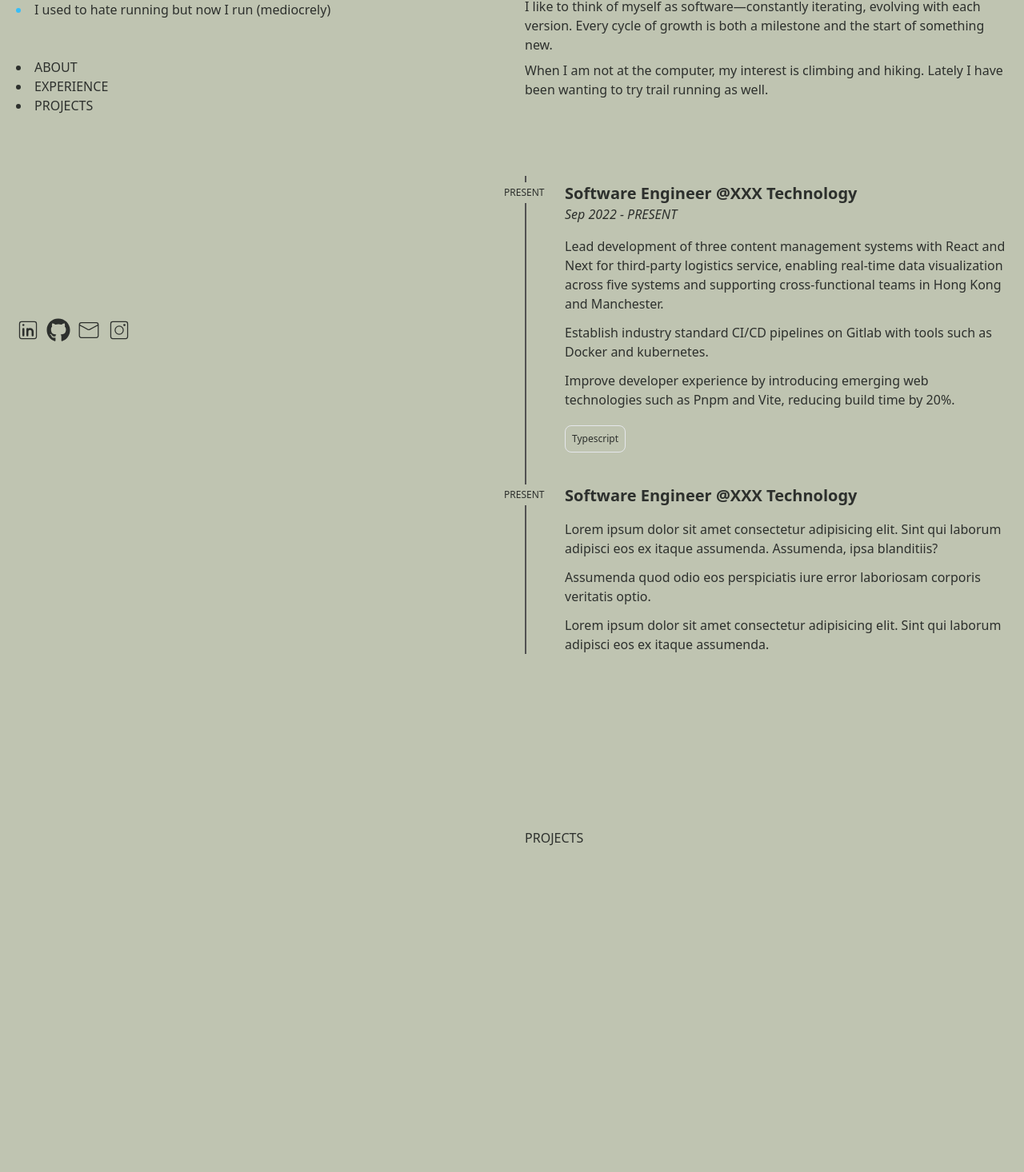
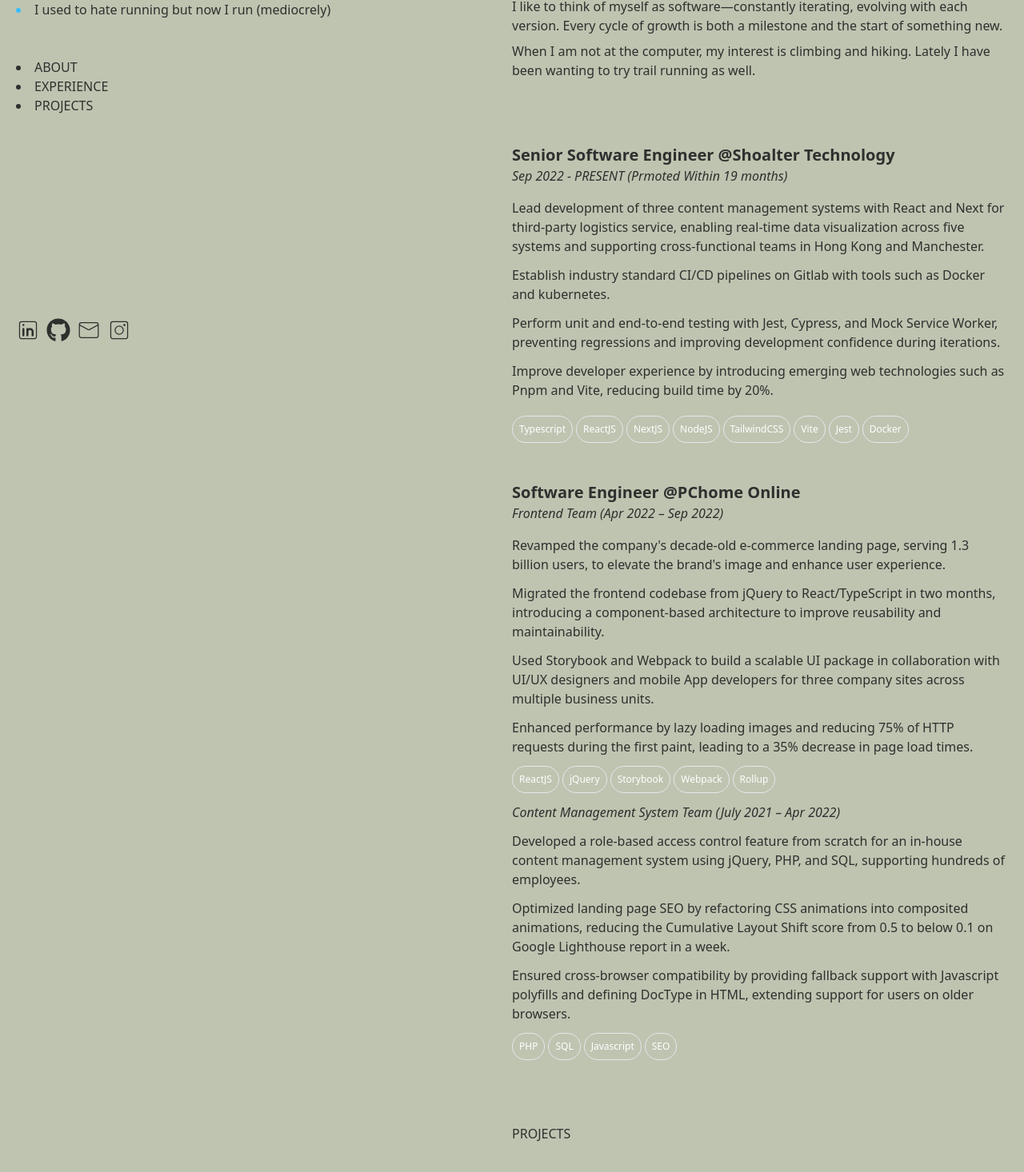
Before and after one commit to JCEleanor/chiujingchun, a Next.js app: page / in a window 1280 px wide. Shown: the part 340-1806 px from the top of the page at 80% size. Built offline with nearby package versions, Linux system fonts and the light colour scheme.

Commit message:
fix css & update work experience

```diff
--- a/src/app/page.tsx
+++ b/src/app/page.tsx
@@ -8,12 +8,8 @@
 export default function Home() {
   const [hoverText, setHoverText] = useState<null | string>(null);
   return (
-    <div className="grid grid-cols-2 gap-8">
-      <div
-        // FIXME: position not sticky
-        className="flex flex-col justify-between sticky top-[8rem] h-[80vh]"
-        // style={{ borderRight: "1px solid rgb(128, 128, 128, .2)" }}
-      >
+    <div>
+      <div className="flex flex-col justify-between top-[8rem] h-[80vh] fixed">
         <header>
           <div className="flex gap-6">
             <div className="rounded-full w-[60px] h-[60px] overflow-hidden">
@@ -34,7 +30,6 @@
               </h2>
             </div>
           </div>
-
           <p className="mt-12">Quick facts about me:</p>
           <ul
             role="list"
@@ -58,7 +53,6 @@
             <li>Currently exploring CS fundamentals through CS50</li>
             <li>I used to hate running but now I run (mediocrely)</li>
           </ul>
-
           <nav className="mt-12 ml-auto">
             <a href="#ABOUT">
               <li>ABOUT</li>
@@ -145,7 +139,7 @@
         </div>
       </div>
 
-      <main className="pt-20">
+      <main className="pt-20 ml-[50%]">
         <section id="ABOUT" className="scroll-mt-32">
           <p className="mb-2">
             Rewind to 2020, amidst the chaotic pandemic, I made a pivotal
@@ -187,76 +181,132 @@
           </p>
         </section>
 
-        <section
-          className="h-[90vh] mt-24 scroll-mt-32 relative"
-          id="EXPERIENCE"
-        >
-          <div className="border-l-2 border-neutral-600 pt-2 relative">
-            {/* Present Position */}
-            <div className="flex items-center ml-8 mb-10 relative">
-              <div className="absolute py-1 bg-[#BFC4B1] top-0 left-[-60px] text-[12px] w-[59px] break-words">
-                PRESENT
-              </div>
-              <div className=""></div>
-              <div className="ml-4">
+        <section className="mt-20 scroll-mt-32" id="EXPERIENCE">
+          {/* second experience */}
+          <div>
+            {/* <div className="ml-4"> */}
             <h3 className="text-xl font-semibold">
-                  Software Engineer @XXX Technology
+              Senior Software Engineer @Shoalter Technology
             </h3>
-                <h6 className="font-thin italic">Sep 2022 - PRESENT</h6>
+            <h6 className="font-thin italic">
+              Sep 2022 - PRESENT (Prmoted Within 19 months)
+            </h6>
             <div className="mt-4 space-y-3">
               <p>
-                    Lead development of three content management systems with
-                    React and Next for third-party logistics service, enabling
-                    real-time data visualization across five systems and
-                    supporting cross-functional teams in Hong Kong and
-                    Manchester.
+                Lead development of three content management systems with React
+                and Next for third-party logistics service, enabling real-time
+                data visualization across five systems and supporting
+                cross-functional teams in Hong Kong and Manchester.
               </p>
               <p>
-                    Establish industry standard CI/CD pipelines on Gitlab with
-                    tools such as Docker and kubernetes.
+                Establish industry standard CI/CD pipelines on Gitlab with tools
+                such as Docker and kubernetes.
+              </p>
+              <p>
+                Perform unit and end-to-end testing with Jest, Cypress, and Mock
+                Service Worker, preventing regressions and improving development
+                confidence during iterations.
               </p>
               <p>
                 Improve developer experience by introducing emerging web
-                    technologies such as Pnpm and Vite, reducing build time by
-                    20%.
+                technologies such as Pnpm and Vite, reducing build time by 20%.
               </p>
             </div>
-                <div className="mt-5">
-                  <div className="inline-block p-2 border text-xs rounded-lg">
-                    Typescript
+            <div className="mt-5 flex gap-1">
+              {[
+                "Typescript",
+                "ReactJS",
+                "NextJS",
+                "NodeJS",
+                "TailwindCSS",
+                "Vite",
+                "Jest",
+                "Docker",
+              ].map((skill) => (
+                <div
+                  key={skill}
+                  className="p-2 border text-xs rounded-full text-white"
+                >
+                  {skill}
+                </div>
+              ))}
             </div>
           </div>
-              </div>
-            </div>
-            <div className="flex items-center ml-8 mb-10 relative">
-              <div className="absolute py-1 bg-[#BFC4B1] top-0 left-[-60px] text-[12px] w-[55px] break-words">
-                PRESENT
-              </div>
-              <div className="ml-4">
+          {/* first experience */}
+          <div className="mt-12">
             <h3 className="text-xl font-semibold">
-                  Software Engineer @XXX Technology
+              Software Engineer @PChome Online
             </h3>
+            <h6 className="font-thin italic">
+              Frontend Team (Apr 2022 – Sep 2022)
+            </h6>
             <div className="mt-4 space-y-3">
               <p>
-                    Lorem ipsum dolor sit amet consectetur adipisicing elit.
-                    Sint qui laborum adipisci eos ex itaque assumenda.
-                    Assumenda, ipsa blanditiis?
+                Revamped the company&apos;s decade-old e-commerce landing page,
+                serving 1.3 billion users, to elevate the brand&apos;s image and
+                enhance user experience.
               </p>
               <p>
-                    Assumenda quod odio eos perspiciatis iure error laboriosam
-                    corporis veritatis optio.
+                Migrated the frontend codebase from jQuery to React/TypeScript
+                in two months, introducing a component-based architecture to
+                improve reusability and maintainability.
               </p>
               <p>
-                    Lorem ipsum dolor sit amet consectetur adipisicing elit.
-                    Sint qui laborum adipisci eos ex itaque assumenda.
+                Used Storybook and Webpack to build a scalable UI package in
+                collaboration with UI/UX designers and mobile App developers for
+                three company sites across multiple business units.
               </p>
+              <p>
+                Enhanced performance by lazy loading images and reducing 75% of
+                HTTP requests during the first paint, leading to a 35% decrease
+                in page load times.
+              </p>
+              <div className="mt-5 flex gap-1">
+                {["ReactJS", "jQuery", "Storybook", "Webpack", "Rollup"].map(
+                  (skill) => (
+                    <div
+                      key={skill}
+                      className="p-2 border text-xs rounded-full text-white"
+                    >
+                      {skill}
                     </div>
+                  )
+                )}
+              </div>
+              <h6 className="font-thin italic">
+                Content Management System Team (July 2021 – Apr 2022)
+              </h6>
+              <p>
+                Developed a role-based access control feature from scratch for
+                an in-house content management system using jQuery, PHP, and
+                SQL, supporting hundreds of employees.
+              </p>
+              <p>
+                Optimized landing page SEO by refactoring CSS animations into
+                composited animations, reducing the Cumulative Layout Shift
+                score from 0.5 to below 0.1 on Google Lighthouse report in a
+                week.
+              </p>
+              <p>
+                Ensured cross-browser compatibility by providing fallback
+                support with Javascript polyfills and defining DocType in HTML,
+                extending support for users on older browsers.
+              </p>
+              <div className="mt-5 flex gap-1">
+                {["PHP", "SQL", "Javascript", "SEO"].map((skill) => (
+                  <div
+                    key={skill}
+                    className="p-2 border text-xs rounded-full text-white"
+                  >
+                    {skill}
+                  </div>
+                ))}
               </div>
             </div>
           </div>
         </section>
 
-        <section className="h-[90vh] mt-24 scroll-mt-32" id="PROJECTS">
+        <section className="mt-20 scroll-mt-32" id="PROJECTS">
           PROJECTS
         </section>
       </main>
```
Lines whose indentation alone changed are shown as unchanged.
